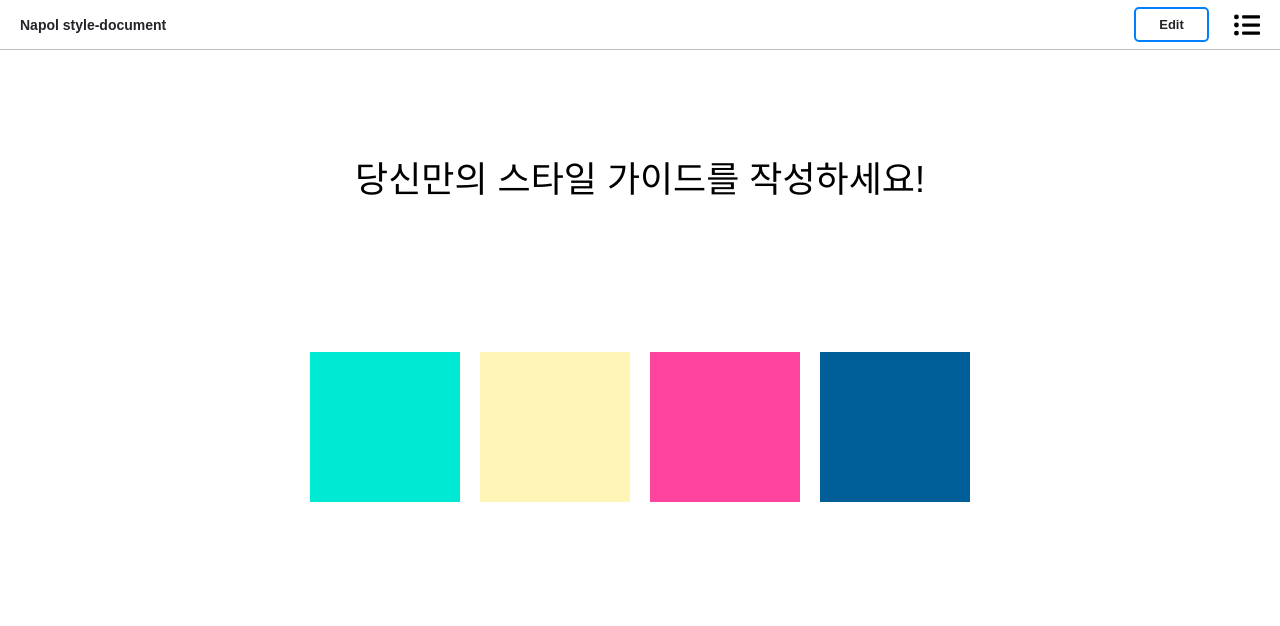
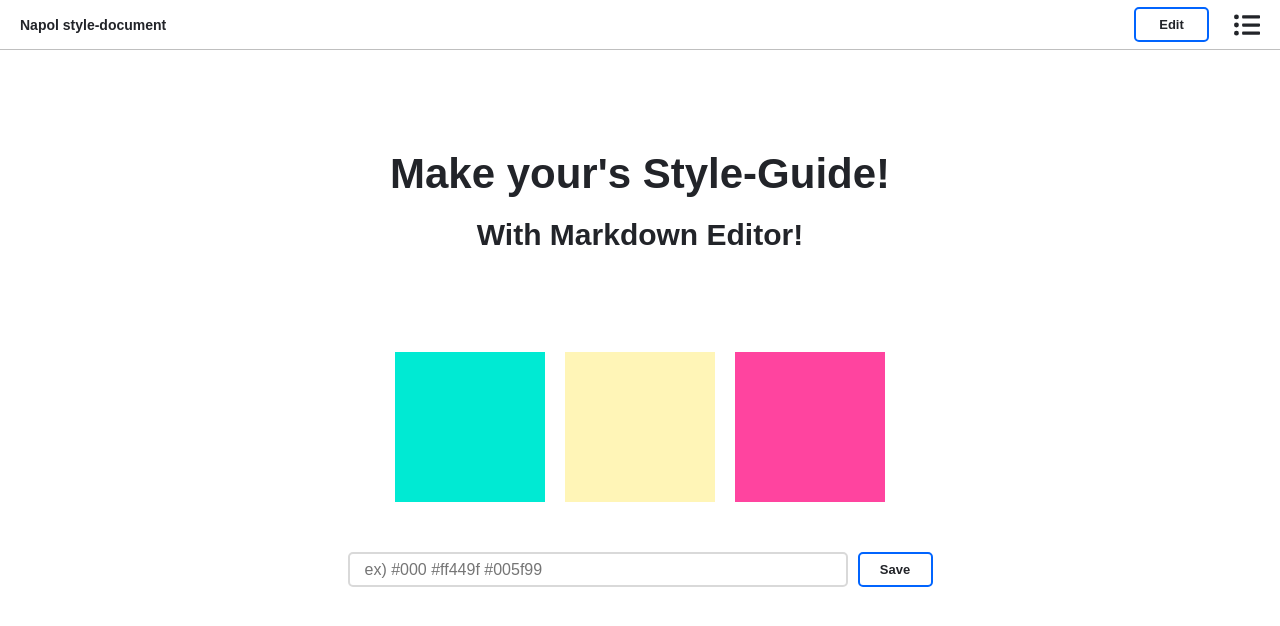
Before and after one commit to NapolDeveloper/style-document, a React (Create React App) app: page / in a window 1280 px wide. Shown: the top 626 px of the page. Built offline with nearby package versions, Linux system fonts and the light colour scheme.

Commit message:
# Add
SideBar 디자인 추가

```diff
--- a/src/App.js
+++ b/src/App.js
@@ -4,6 +4,7 @@ import { BrowserRouter as Router, Route, Switch } from 'react-router-dom';
 
 // store
 import MdStore from './store/MdStore';
+import ColorBoxStore from './store/ColorBoxStore';
 
 // styles
 import GlobalStyle from './style/GlobalStyle';
@@ -14,11 +15,13 @@ import Header from './components/Header/Header';
 import Markdown from './components/Markdown/Markdown';
 import List from './components/List';
 import Home from './components/Home/Home';
+import SideBar from './components/SideBar/SideBar';
 import NewContent from './components/NewContent/NewContent';
 
 function App() {
   return (
     <MdStore>
+      <ColorBoxStore>
         <Router>
           <GlobalStyle />
           <Header />
@@ -28,6 +31,8 @@ function App() {
             {/* <Markdown /> */}
           </Switch>
         </Router>
+      </ColorBoxStore>
+      <SideBar />
     </MdStore>
   );
 }
--- a/src/components/Header/Header.js
+++ b/src/components/Header/Header.js
@@ -1,15 +1,15 @@
 import React, { useContext } from 'react';
 import { Link } from 'react-router-dom';
 import styled from 'styled-components';
+
+// store
+import { MdContext } from '../../store/MdStore';
 
 // icon
 import { FaListUl, FaEdit } from 'react-icons/fa';
 
 // style
 import Colors from '../../style/Colors';
-
-// store
-import { MdContext } from '../../store/MdStore';
 
 const HeaderWrap = styled.div`
   display: flex;
@@ -28,7 +28,16 @@ const IconContainer = styled.div`
   align-items: center;
   justify-content: center;
   margin-left: 25px;
+`;
+const IconItem = styled.div`
+  height: 26px; // font-size랑 맞추기
   font-size: 26px;
+  color: ${Colors.colorBlack};
+  transition: 0.3s ease-in-out;
+  cursor: pointer;
+  &:hover {
+    color: ${Colors.colorBlue};
+  }
 `;
 
 const Logo = styled.span`
@@ -42,7 +51,7 @@ const ButtonContainer = styled.div`
   margin-left: auto;
 `;
 
-const NewButton = styled.button`
+const EditButton = styled.button`
   color: ${Colors.colorBlack};
   font-size: 13px;
   width: 75px;
@@ -78,20 +87,47 @@ const Header = () => {
   return (
     <div>
       <HeaderWrap>
-        <Link to={'/'}>
-          <Logo>Napol style-document</Logo>
-        </Link>
-        <ButtonContainer>
-          <Link to={'/markdown'}>
-            <NewButton>Edit</NewButton>
-          </Link>
-        </ButtonContainer>
-        <IconContainer>
-          <FaListUl />
-        </IconContainer>
+        <HeaderLogo>Napol style-document</HeaderLogo>
+        <MenuBtn>Edit</MenuBtn>
+        <ListIcon />
       </HeaderWrap>
     </div>
   );
 };
 
+export const HeaderLogo = (props) => {
+  return (
+    <Link to={'/'}>
+      <Logo>{props.children}</Logo>
+    </Link>
+  );
+};
+
+export const MenuBtn = (props) => {
+  return (
+    <ButtonContainer>
+      <Link to={'/markdown'}>
+        <EditButton>{props.children}</EditButton>
+      </Link>
+    </ButtonContainer>
+  );
+};
+
+export const ListIcon = () => {
+  const mdContext = useContext(MdContext);
+  const { isOpenSideBar, setIsOpenSideBar } = mdContext;
+
+  const handleToggle = () => {
+    setIsOpenSideBar(!isOpenSideBar);
+  };
+
+  return (
+    <IconContainer>
+      <IconItem onClick={handleToggle}>
+        <FaListUl />
+      </IconItem>
+    </IconContainer>
+  );
+};
+
 export default Header;
--- a/src/components/Home/Home.js
+++ b/src/components/Home/Home.js
@@ -1,9 +1,12 @@
-import React from 'react';
+import React, { useContext, useState } from 'react';
 import { CopyToClipboard } from 'react-copy-to-clipboard';
+import { v4 as uuidv4 } from 'uuid';
 
 //
 import styled from 'styled-components';
 import Colors from '../../style/Colors';
+
+import { ColorBoxContext } from '../../store/ColorBoxStore';
 
 const Container = styled.div`
   display: flex;
@@ -13,10 +16,22 @@ const Container = styled.div`
 `;
 
 const Title = styled.div`
-  font-weight: 500;
-  font-size: 36px;
-  margin-bottom: 150px;
+  font-weight: bold;
+  font-size: 42px;
+  margin-bottom: 20px;
+  text-align: center;
+  position: relative;
+  color: ${Colors.colorBlack};
 `;
+const SubTitle = styled.div`
+  font-weight: bold;
+  font-size: 30px;
+  margin-bottom: 100px;
+  text-align: center;
+  position: relative;
+  color: ${Colors.colorBlack};
+`;
+
 const ColorBoxContainer = styled.div`
   display: flex;
   align-items: center;
@@ -28,9 +43,9 @@ const ColorBoxHex = styled.div`
   justify-content: center; // hover시 flex적용했을 때 사용할 값
   position: relative;
   height: 100%;
-  z-index: 999;
+  z-index: 2;
   color: white;
-  font-size: 18px;
+  font-size: 16px;
   font-weight: bold;
   display: none;
   cursor: pointer;
@@ -67,28 +82,122 @@ const ColorBoxStyle = styled.div`
   }
 `;
 
+const ColorBoxInputContainer = styled.div`
+  display: flex;
+  align-items: center;
+  justify-content: center;
+  margin-top: 50px;
+`;
+
+const ColorBoxInput = styled.input`
+  width: 500px;
+  height: 35px;
+  font-size: 16px;
+  outline: none;
+  border: 2px solid ${Colors.colorGrey};
+  border-radius: 5px;
+  padding: 10px 15px;
+`;
+
+const ColorBoxSave = styled.button`
+  color: ${Colors.colorBlack};
+  font-size: 13px;
+  width: 75px;
+  height: 35px;
+  padding: 6px 15px;
+  margin-left: 10px;
+  background: transparent;
+  border: 2px solid ${Colors.colorBlue};
+  border-radius: 5px;
+  cursor: pointer;
+  transition: 0.3s ease-in-out;
+  position: relative;
+  font-weight: bold; // bold or 500 뭐가 더 좋을지 모르겠다..
+  &:hover {
+    color: white;
+    &:after {
+      height: 100%;
+    }
+  }
+  &:after {
+    background: ${Colors.colorBlue};
+    content: '';
+    position: absolute;
+    z-index: -1;
+    height: 0;
+    left: 0;
+    top: 0;
+    width: 100%;
+    transition: 0.3s ease-in-out;
+  }
+`;
+
 const Home = () => {
+  const colorBoxContext = useContext(ColorBoxContext);
+  const { colorBox } = colorBoxContext;
   return (
     <Container>
-      <Title>당신만의 스타일 가이드를 작성하세요!</Title>
+      <Title>Make your's Style-Guide!</Title>
+      {/* <Title>STYLE-GUIDEを作ってください！</Title> */}
+      <SubTitle>With Markdown Editor!</SubTitle>
       <ColorBoxContainer>
-        <ColorBox color='#00ead3' />
-        <ColorBox color='#fff5b7' />
-        <ColorBox color='#ff449f' />
-        <ColorBox color='#005f99' />
+        {colorBox.map((item) => (
+          <ColorBox color={item.color} key={item.id} />
+        ))}
       </ColorBoxContainer>
+      <ColorInput />
     </Container>
   );
 };
 
-const ColorBox = (props) => {
+export const ColorBox = (props) => {
+  const [showMessage, setShowMessage] = useState('Copy hex code');
+
+  const handleCopy = () => {
+    setShowMessage('Copied!');
+    setTimeout(resetCopyMessage, 1500);
+  };
+
+  const resetCopyMessage = () => {
+    setShowMessage('Copy hex code');
+  };
+
   return (
     <ColorBoxStyle color={props.color}>
       <CopyToClipboard text={props.color}>
-        <ColorBoxHex>{props.color}</ColorBoxHex>
+        <ColorBoxHex onClick={handleCopy}>{showMessage}</ColorBoxHex>
       </CopyToClipboard>
     </ColorBoxStyle>
   );
 };
 
+export const ColorInput = () => {
+  const [inputValue, setInputValue] = useState('');
+  const colorBoxContext = useContext(ColorBoxContext);
+  const { colorBoxDispatch } = colorBoxContext;
+
+  const handleAddColor = () => {
+    let hex = inputValue.replace(/^\s+|\s+$/g, ''); // 앞, 뒤 공백제거
+    hex = hex.replace(/(^ *)|( *$)/g, '').replace(/ +/g, ' '); // trim 추가
+    const newArr = hex.split(' ');
+    for (let i = 0; i < newArr.length; i++) {
+      // foreach 또는 더 좋은 방법으로 변경
+      const newList = { id: uuidv4(), color: newArr[i] };
+      colorBoxDispatch({ type: 'ADD', list: newList });
+    }
+    setInputValue('');
+  };
+
+  const changeValue = (e) => {
+    setInputValue(e.target.value);
+  };
+
+  return (
+    <ColorBoxInputContainer>
+      <ColorBoxInput type='text' onChange={changeValue} value={inputValue} placeholder={`ex) #000 #ff449f #005f99`}></ColorBoxInput>
+      <ColorBoxSave onClick={handleAddColor}>Save</ColorBoxSave>
+    </ColorBoxInputContainer>
+  );
+};
+
 export default Home;
--- a/src/components/List.js
+++ b/src/components/List.js
@@ -1,34 +1,36 @@
-import React, { Fragment, useContext } from 'react';
+import React, { Fragment, useContext, useState } from 'react';
 
 import styled from 'styled-components';
+import Colors from '../style/Colors';
+import { FaRegWindowClose } from 'react-icons/fa';
 
 // store
 import { MdContext } from '../store/MdStore';
 
-const ListContainer = styled.div`
-  width: 200px;
-  height: 100%;
-  background-color: #efef;
+//
+
+const ListBox = styled.div`
+  font-size: 16px;
+  overflow: hidden;
+  padding: 10px;
+  background-color: ${Colors.colorBlue};
+  &:hover {
+    background-color: ${Colors.colorHoverBlue};
+    /* background-color: black; */
+  }
 `;
-
 const ListTitle = styled.div`
   font-size: 24px;
   font-weight: bold;
   cursor: pointer; // test
-`;
-
-const ListContent = styled.div`
-  font-size: 16px;
-  overflow: hidden;
+  color: white;
 `;
 
 // List 렌더링
 const List = () => {
   return (
     <div>
-      <ListContainer>
-        <ListItem />
-      </ListContainer>
+      <ListItem />
     </div>
   );
 };
@@ -36,7 +38,7 @@ const List = () => {
 export const ListItem = () => {
   const mdContext = useContext(MdContext);
 
-  const { contentList, mdValue, setMdValue, isMdOpen, setTitle, contentDispatch, mdInput } = mdContext;
+  const { contentList, setMdValue, isMdOpen, setTitle, contentDispatch } = mdContext;
 
   const handleClickList = (item) => {
     console.log(`id: ${item.id} || title: ${item.title} || data: ${item.data}`);
@@ -54,9 +56,9 @@ export const ListItem = () => {
   return (
     <Fragment>
       {contentList.map((item) => (
-        <ListTitle key={item.id} onClick={() => handleClickList(item)}>
-          {item.title}
-        </ListTitle>
+        <ListBox key={item.id}>
+          <ListTitle onClick={() => handleClickList(item)}>{item.title}</ListTitle>
+        </ListBox>
       ))}
     </Fragment>
   );
--- /dev/null
+++ b/src/components/SideBar/SideBar.js
@@ -0,0 +1,157 @@
+import React, { Fragment, useContext } from 'react';
+
+// store
+import { MdContext } from '../../store/MdStore';
+
+// style
+import styled from 'styled-components';
+import Colors from '../../style/Colors';
+import { FaRegWindowClose, FaHome, FaListAlt, FaPen } from 'react-icons/fa';
+
+// sidebar
+const SideBarArea = styled.div`
+  width: 100%;
+  height: 100%;
+  display: ${(props) => (props.isOpen ? 'block' : 'none')};
+`;
+const SideBarStyle = styled.div`
+  width: 250px;
+  height: 100%;
+  background-color: ${Colors.colorBlue};
+  border-radius: 5px 0 0 5px;
+  padding: 15px;
+  position: absolute;
+  z-index: 4;
+  right: 0;
+  top: 0;
+  transition: 0.3s ease-in-out;
+`;
+const NavDescription = styled.div`
+  position: relative;
+  margin-bottom: 20px;
+  color: white;
+  font-weight: bold;
+  &:before {
+    position: absolute;
+    content: '';
+    width: 100%;
+    bottom: -5px;
+    border: 1px solid white;
+  }
+`;
+
+// NoSide Area
+const NoneSideArea = styled.div`
+  width: 100%;
+  height: 100%;
+  position: absolute;
+  top: 0;
+  left: 0;
+  opacity: 0.2;
+  background-color: ${Colors.colorBlack};
+`;
+
+// close button
+const CloseButton = styled.div`
+  z-index: 3;
+  font-size: 28px;
+  position: relative;
+  right: 0;
+  cursor: pointer;
+  margin-bottom: 50px;
+  color: white;
+  transition: 0.3s ease-in-out;
+  &:hover {
+    color: ${Colors.colorHoverGrey};
+  }
+`;
+
+// menu
+const MenuBox = styled.div`
+  display: flex;
+  align-items: center;
+  justify-content: space-between;
+  height: 50px;
+  padding: 10px 20px;
+  margin-bottom: 20px;
+  font-size: 20px;
+  font-weight: bold;
+  border-radius: 10px;
+  color: white;
+  cursor: pointer;
+  transition: 0.3s ease-in-out;
+
+  &:hover {
+    background-color: ${Colors.colorHoverBlue};
+  }
+`;
+const MenuIcon = styled.div`
+  display: flex;
+  align-items: center;
+  justify-content: center;
+  color: white;
+  width: 40px;
+  height: 40px;
+  font-size: 20px;
+  width: 30px;
+`;
+const MenuTitle = styled.div`
+  display: flex;
+  align-items: center;
+  justify-content: center;
+  text-align: right;
+`;
+
+// 최종 렌더링
+const SideBar = () => {
+  const mdContext = useContext(MdContext);
+  const { isOpenSideBar } = mdContext;
+  return (
+    <SideBarArea isOpen={isOpenSideBar}>
+      <NoneSideAreaC />
+      <SideBarStyle>
+        <CloseBtn />
+        <NavMenu icon={<FaHome />}>Home</NavMenu>
+        <NavMenu icon={<FaPen />}>Make New</NavMenu>
+        <NavMenu icon={<FaListAlt />}>List</NavMenu>
+      </SideBarStyle>
+    </SideBarArea>
+  );
+};
+
+export const NoneSideAreaC = () => {
+  const mdContext = useContext(MdContext);
+  const { setIsOpenSideBar } = mdContext;
+  const handleOffSide = () => {
+    setIsOpenSideBar(false);
+  };
+  return <NoneSideArea onClick={handleOffSide} />;
+};
+
+export const NavDes = (props) => {
+  return <NavDescription>{props.children}</NavDescription>;
+};
+
+export const NavMenu = (props) => {
+  return (
+    <MenuBox>
+      <MenuIcon>{props.icon}</MenuIcon>
+      <MenuTitle>{props.children}</MenuTitle>
+    </MenuBox>
+  );
+};
+
+export const CloseBtn = () => {
+  const mdContext = useContext(MdContext);
+  const { setIsOpenSideBar } = mdContext;
+
+  const handleToggle = () => {
+    setIsOpenSideBar(false); // !isOpenList로 해도 될듯?
+  };
+  return (
+    <CloseButton onClick={handleToggle}>
+      <FaRegWindowClose />
+    </CloseButton>
+  );
+};
+export default SideBar;
--- /dev/null
+++ b/src/store/ColorBoxStore.js
@@ -0,0 +1,38 @@
+import React, { createContext, useState, useReducer } from 'react';
+
+export const ColorBoxContext = createContext();
+
+const ColorBoxStore = (props) => {
+  const initialList = [
+    {
+      color: '#00ead3',
+      id: 1
+    },
+    {
+      color: '#fff5b7',
+      id: 2
+    },
+    {
+      color: '#ff449f',
+      id: 3
+    }
+  ];
+  // const initialList = ['#00ead3', '#fff5b7', '#ff449f', '#005f99'];
+  const colorBoxReducer = (state, action) => {
+    switch (action.type) {
+      case 'ADD':
+        return state.concat(action.list);
+      default:
+        return;
+    }
+  };
+  const [colorBox, colorBoxDispatch] = useReducer(colorBoxReducer, initialList);
+
+  const ColorBoxManager = {
+    colorBox,
+    colorBoxDispatch
+  };
+  return <ColorBoxContext.Provider value={ColorBoxManager}>{props.children}</ColorBoxContext.Provider>;
+};
+
+export default ColorBoxStore;
--- a/src/store/MdStore.js
+++ b/src/store/MdStore.js
@@ -19,6 +19,7 @@ const MdStore = (props) => {
   const [isMdOpen, setIsMdOpen] = useState(false); // editor on/off 여부
   const [mdValue, setMdValue] = useState(''); // editor content value
   const [title, setTitle] = useState(''); // editor title value
+  const [isOpenSideBar, setIsOpenSideBar] = useState(false); // content list on/off 여부
 
   // ref
   // const mdInputRef = useRef();
@@ -47,7 +48,9 @@ const MdStore = (props) => {
     mdValue, // md value(data)
     setMdValue,
     contentDispatch, // content dispatch
-    initialList
+    initialList,
+    isOpenSideBar,
+    setIsOpenSideBar
   };
   return <MdContext.Provider value={mdManager}>{props.children}</MdContext.Provider>;
 };
```
Also changed, not shown: src/style/Colors.js (+6 -1 lines). Lines whose indentation alone changed are shown as unchanged.
